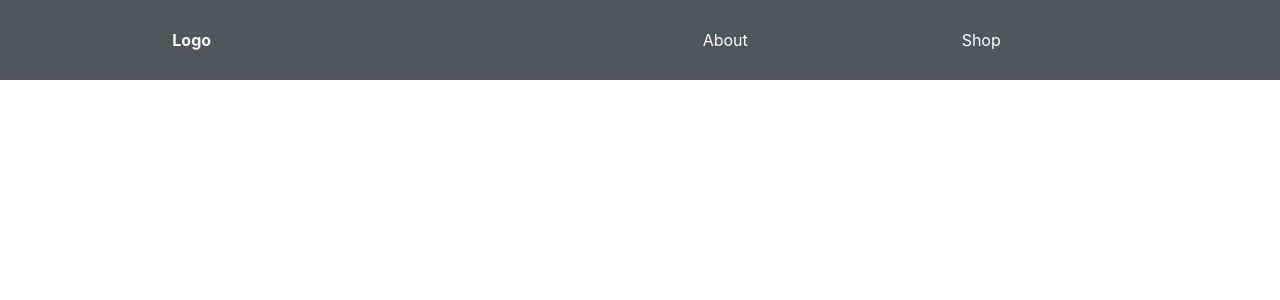
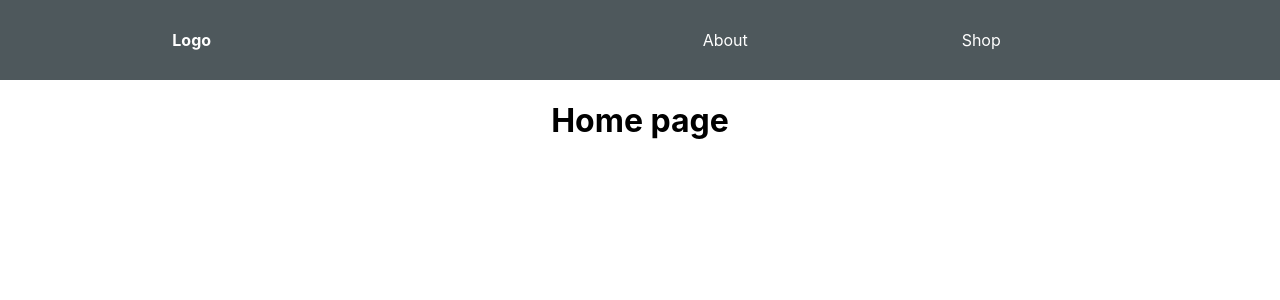
Before and after one commit to dipscoder/react-routing, a React (Create React App) app: page / in a window 1280 px wide. Shown: the top 300 px of the page. Built offline with nearby package versions, Linux system fonts and the light colour scheme.

Commit message:
Problem we face if we do not use Switch

```diff
--- a/src/App.js
+++ b/src/App.js
@@ -11,6 +11,7 @@ function App() {
     <Router >
       <div className="App">
         <Nav />
+        <Route path="/" component={Home} />
         <Route path="/about" component={About} />
         <Route path="/shop" component={Shop} />
       </div>
@@ -18,4 +19,13 @@ function App() {
   );
 }
 
+// ! Problem - If we don't use the switch then the Route will render the Home page even if we go to the url "/about" or "/shop"
+// * Because as soon as Route encounter the "/" it will render the Home page , it will not check the text present after the "/"
+// Explanation - https://www.youtube.com/watch?v=Law7wfdg_ls&t=155s 10:50
+const Home = () => (
+  <div>
+    <h1>Home page</h1>
+  </div>
+)
+
 export default App;
```
Also changed, not shown: 1 other file (tests, documents, lock files or other folders).
